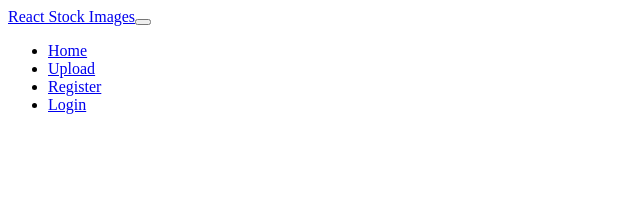
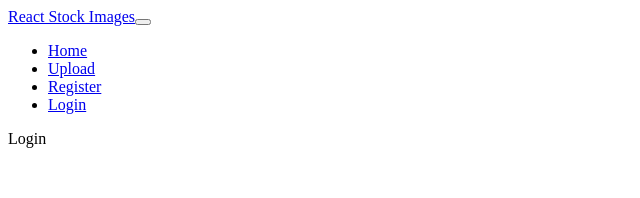
Before and after one commit to HungNth/stock-image-marketplace, a React (Vite) app in the folder stock-image-frontend/: page /login in a window 1280 px wide. Shown: the top 198 px of the page, without its empty margins (0-640 px from the left). Built offline with nearby package versions, Linux system fonts and the light colour scheme.

Commit message:
feat: update Login component to display placeholder content

```diff
--- a/stock-image-frontend/src/components/user/Login.jsx
+++ b/stock-image-frontend/src/components/user/Login.jsx
@@ -1,3 +1,3 @@
 export default function Login() {
-    return <></>;
+    return <>Login</>;
 }
```
